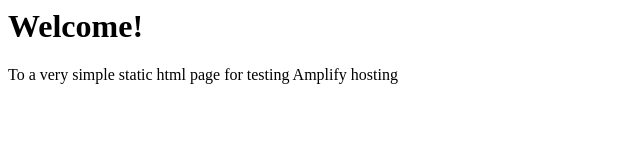
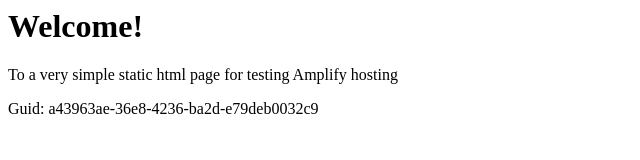
Before and after one commit to aws-aemilia-sin/Github-PR-Commit-Integration-Test-DoNotTouch-GitH-MJCD6L4M-v1-prod-ap-southeast-1, a website: page src/index.html in a window 1280 px wide. Shown: the whole page, without its empty margins (0-640 px from the left). Drawn offline with Linux system fonts and the light colour scheme.

Commit message:
commit from integ tests

```diff
--- a/src/index.html
+++ b/src/index.html
@@ -1,3 +1,5 @@
+
+
 <html lang="en">
 
 <head>
@@ -10,6 +12,6 @@
 <body>
     <h1>Welcome!</h1>
     <p>To a very simple static html page for testing Amplify hosting</p>
-</body>
+    <p>Guid: a43963ae-36e8-4236-ba2d-e79deb0032c9</p></body>
 
 </html>
```
